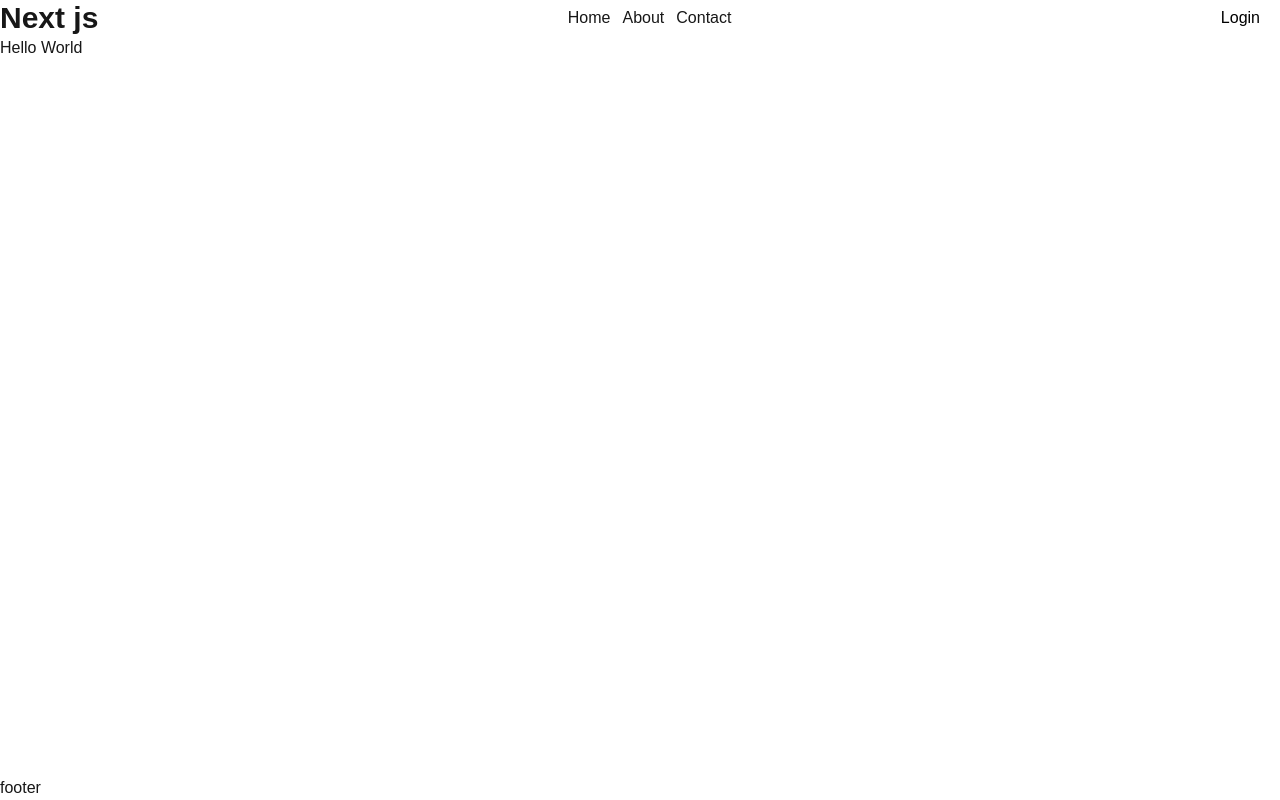
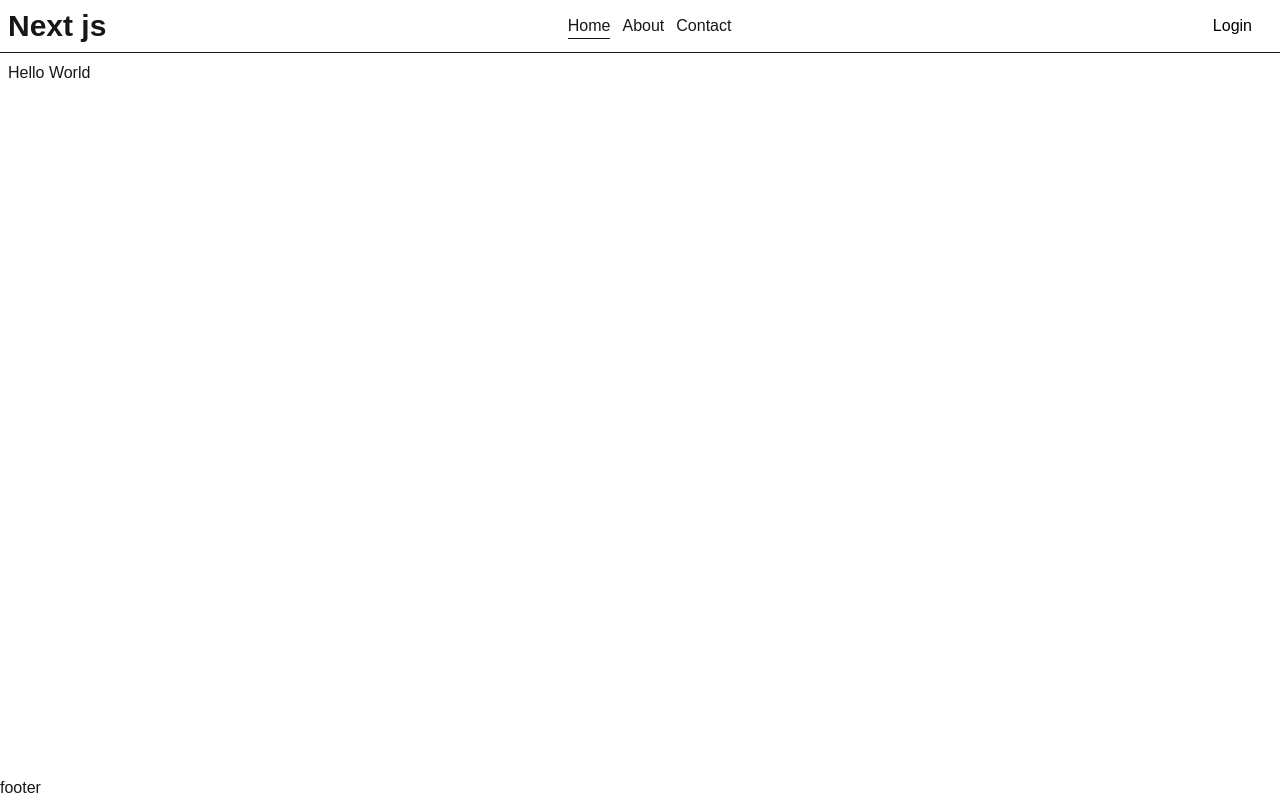
Before and after one commit to hasan6t7/next-js, a Next.js app: page / in a window 1280 px wide. Built offline with nearby package versions, Linux system fonts and the light colour scheme.

Commit message:
active link define

```diff
--- a/src/app/components/Navbar.tsx
+++ b/src/app/components/Navbar.tsx
@@ -1,4 +1,6 @@
+"use client";
 import Link from "next/link";
+import { usePathname } from "next/navigation";
 import React from "react";
 
 type NavLinks = {
@@ -13,15 +15,22 @@ const navlinks: NavLinks[] = [
 ];
 
 const Navbar = () => {
+  const pathname = usePathname();
+  console.log(pathname);
   return (
-    <header className="flex justify-between items-center max-w-7xl mx-auto">
+    <header className="flex justify-between items-center max-w-7xl mx-auto border-b p-2">
       <div className="text-3xl font-bold">
         <Link href="/">Next js</Link>
       </div>
       <ul className="flex items-center gap-3">
         {navlinks.map((item, ind) => (
           <li key={ind}>
-            <Link href={item.href}>{item.name}</Link>
+            <Link
+              className={`link ${pathname === item.href ? "pb-1 border-b" : ""}`}
+              href={item.href}
+            >
+              {item.name}
+            </Link>
           </li>
         ))}
       </ul>
--- a/src/app/layout.tsx
+++ b/src/app/layout.tsx
@@ -35,7 +35,9 @@ export default function RootLayout({
         <nav>
           <Navbar />
         </nav>
-        <div className="flex-1">{children}</div>
+        <div className="flex-1 ">
+          <div className="max-w-7xl mx-auto p-2">{children}</div>
+        </div>
         <footer>footer</footer>
       </body>
     </html>
```
